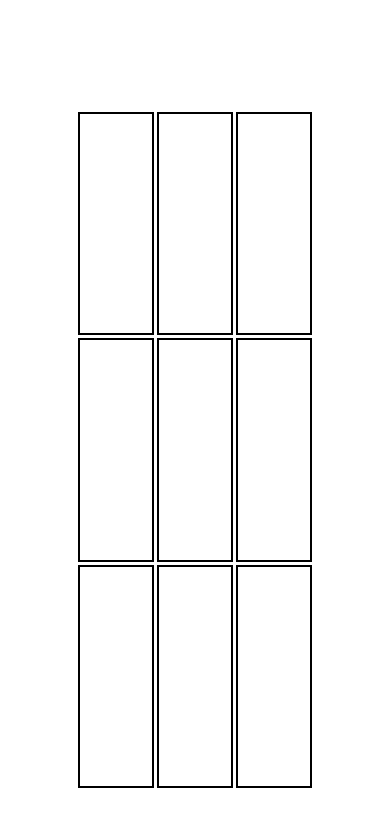
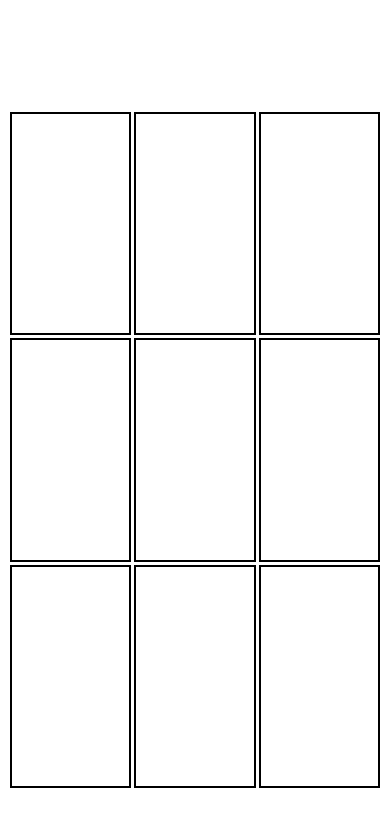
Before and after one commit to DmitryKochetov/tic-tac-toe, a plain HTML site: page index.html in a window 390 px wide. Drawn offline with Linux system fonts and the light colour scheme.

Commit message:
adaptive

```diff
--- a/style.scss
+++ b/style.scss
@@ -27,3 +27,12 @@
   text-align: center;
   font-size: 500%;
 }
+
+@media (min-width: 320px) and (max-width: 900px) {
+  .container {
+    width: 95vw;
+
+  }
+
+
+}
```
Also changed, not shown: style.css, 1 other file.
